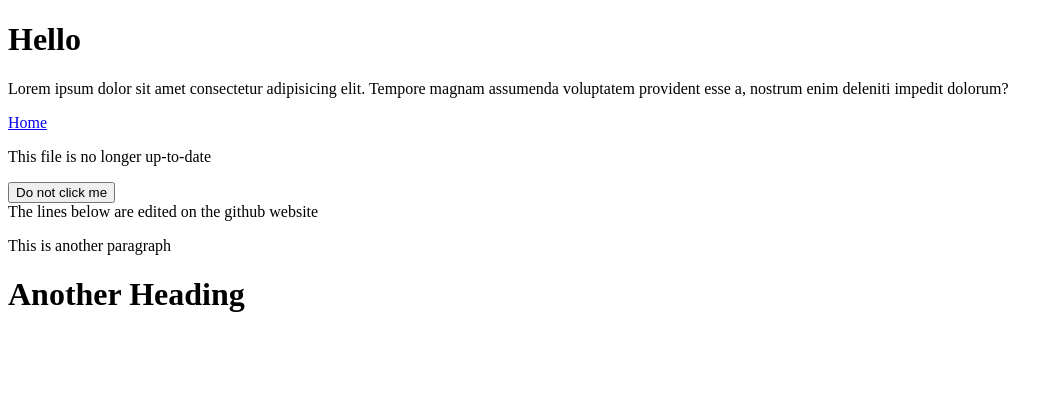
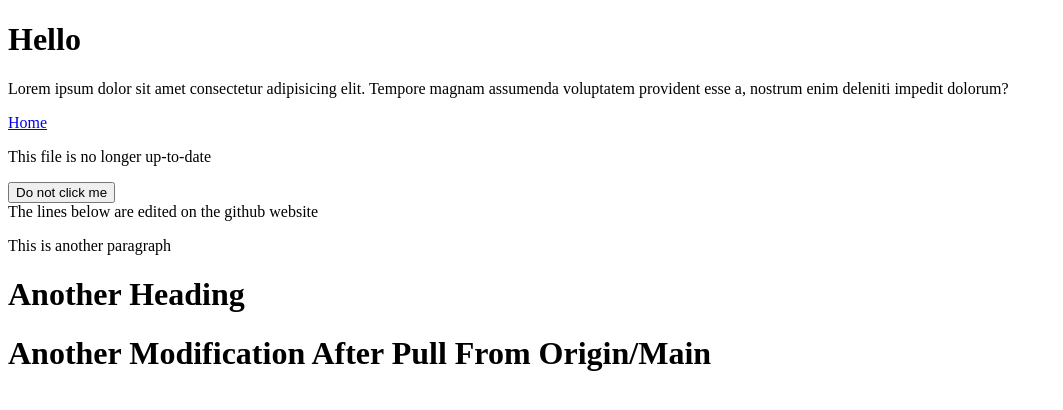
Before and after one commit to OlaOluwalekan/a-random-repo, a plain HTML site: page index.html in a window 1280 px wide. Shown: the whole page, without its empty margins (0-1063 px from the left). Drawn offline with Linux system fonts and the light colour scheme.

Commit message:
some description

```diff
--- a/index.html
+++ b/index.html
@@ -19,5 +19,7 @@
     <div>The lines below are edited on the github website</div>
     <p>This is another paragraph</p>
     <h1>Another Heading</h1>
+
+    <h1>Another Modification After Pull From Origin/Main</h1>
   </body>
 </html>
```
